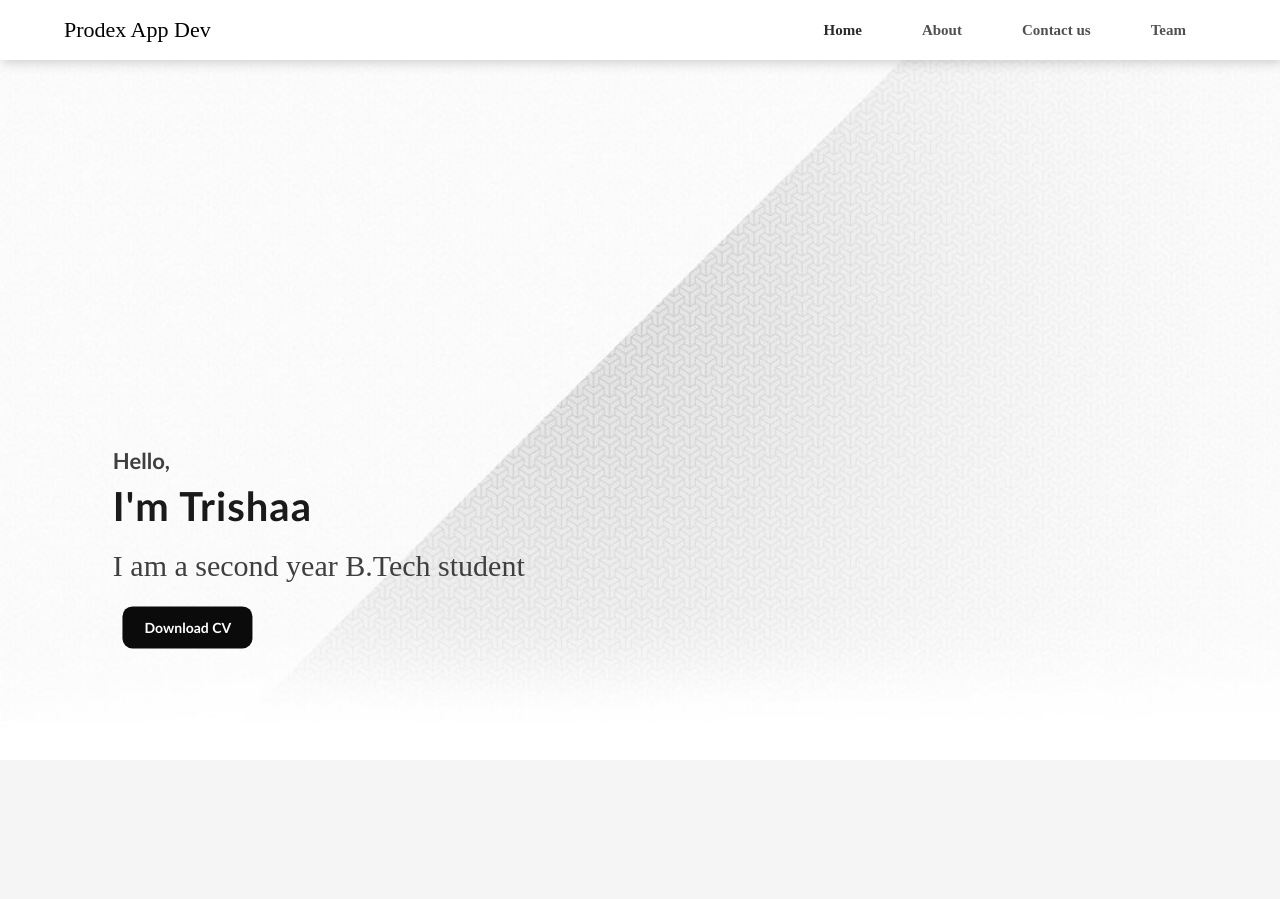
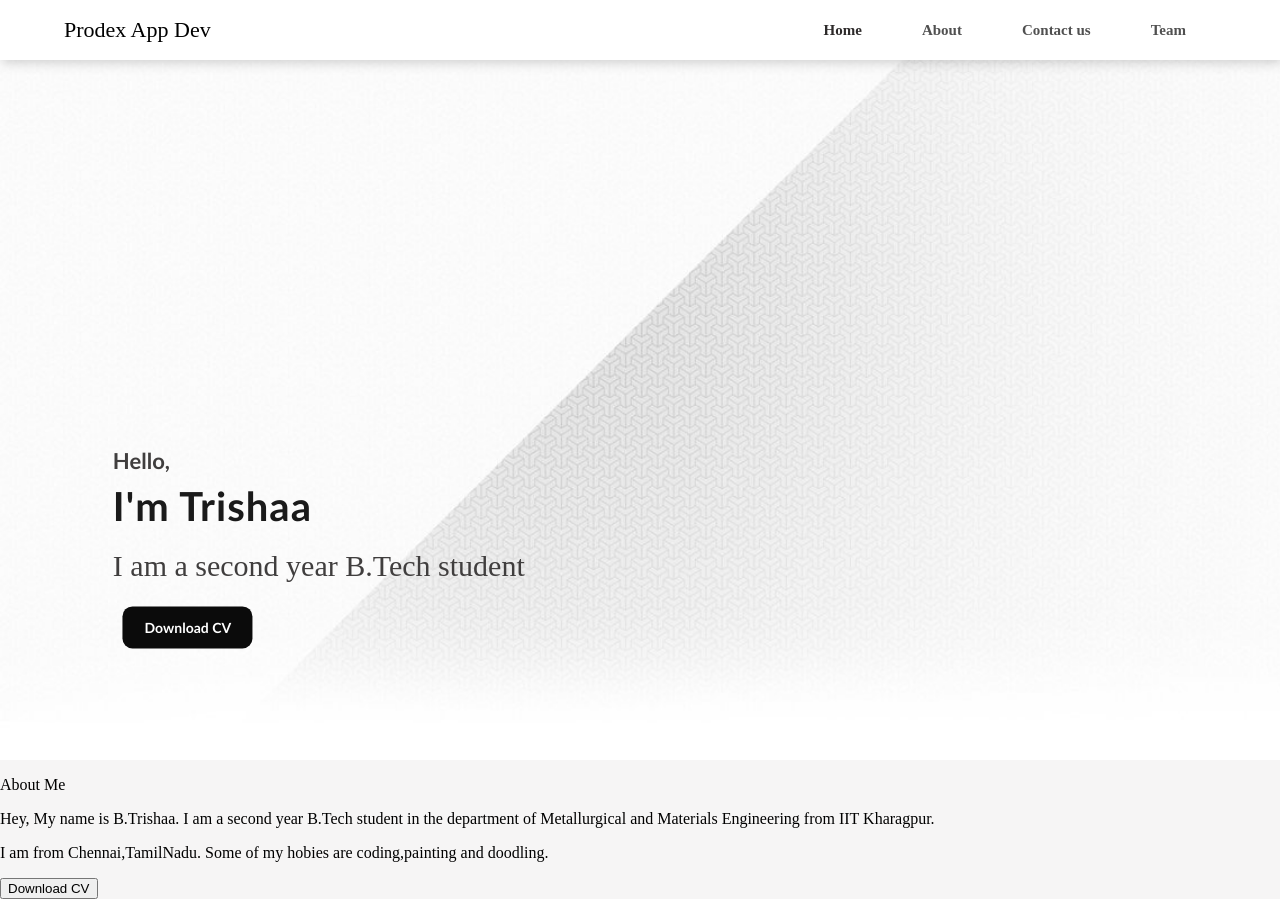
Before and after one commit to AdityaMundada08/Prodex-App-Dev-Team-1, a plain HTML site: page page1.htm in a window 1280 px wide. Before the commit the page ends 800 px from the top, so only its background shows below. Drawn offline with Linux system fonts and the light colour scheme.

Commit message:
Update page1.htm

```diff
--- a/page1.htm
+++ b/page1.htm
@@ -31,5 +31,13 @@
 		</div>
 
 	</section>
+	<div class="about-container">
+		<div class="about-text">
+			<p>About Me</p>
+			<p>Hey, My name is B.Trishaa. I am a second year B.Tech student in the department of Metallurgical and Materials Engineering from IIT Kharagpur.</p>
+			<p>I am from Chennai,TamilNadu. Some of my hobies are coding,painting and doodling.</p>
+			<button>Download CV</button>
+		</div>
+	</div>
 </body>
 </html>
```
